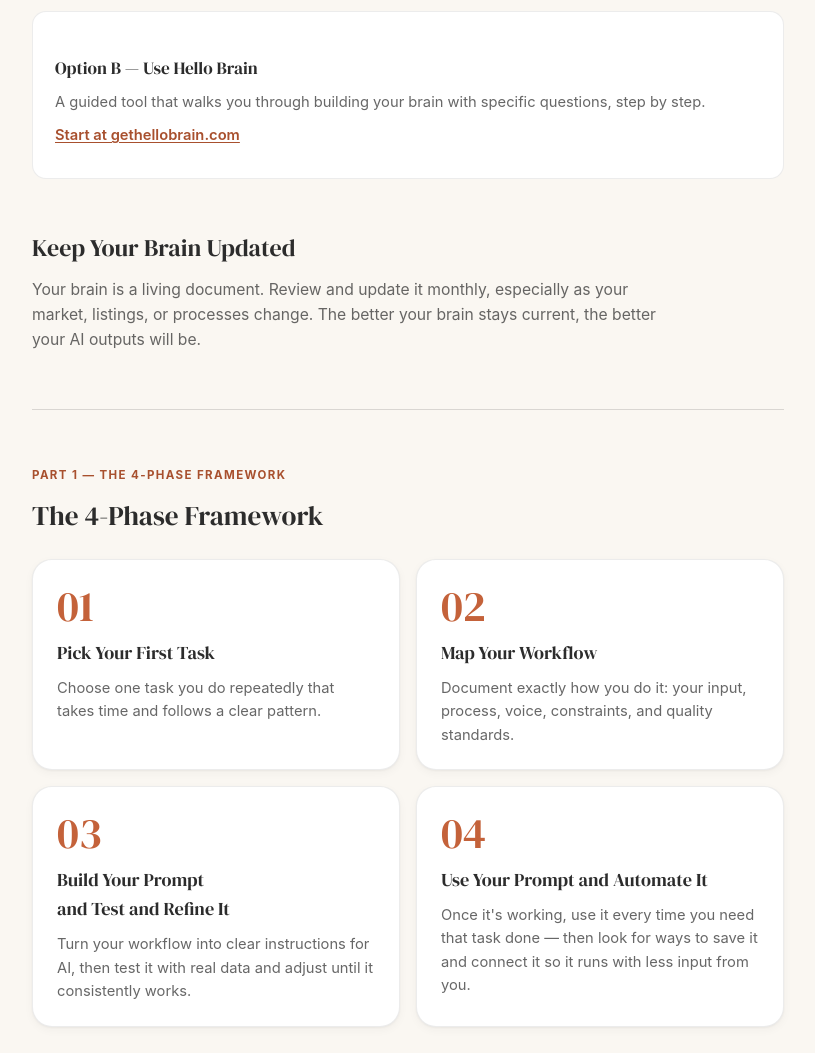
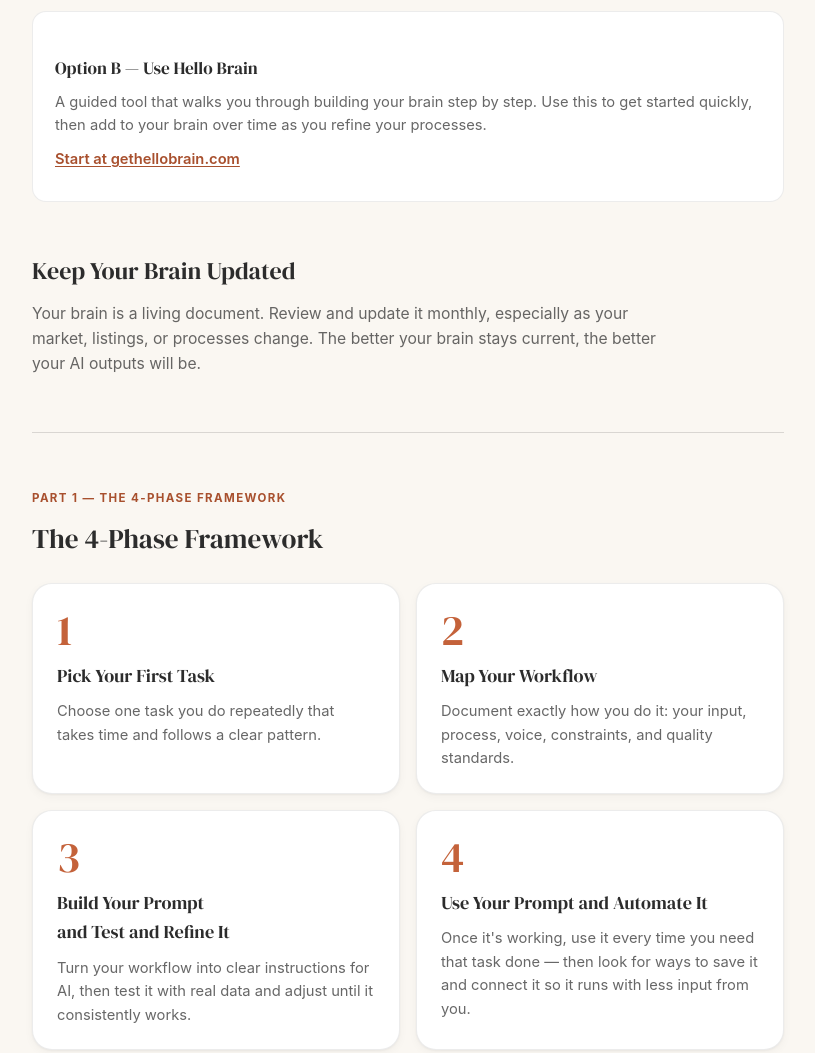
Before and after one commit to feaths/real-estate-ai-guide, a website: page public/index.html in a window 1280 px wide. Shown: the part 1384-2437 px from the top of the page, without its empty margins (232-1047 px from the left). Drawn offline with Linux system fonts and the light colour scheme.

Commit message:
Update numbering and expand Hello Brain! option description

```diff
--- a/public/index.html
+++ b/public/index.html
@@ -689,7 +689,7 @@
     </div>
     <div class="option-card">
       <h4>Option B — Use Hello Brain</h4>
-      <p class="option-body">A guided tool that walks you through building your brain with specific questions, step by step.</p>
+      <p class="option-body">A guided tool that walks you through building your brain step by step. Use this to get started quickly, then add to your brain over time as you refine your processes.</p>
       <p class="option-body"><a class="external-link" href="https://www.gethellobrain.com/" target="_blank" rel="noopener noreferrer">Start at gethellobrain.com</a></p>
     </div>
   </div>
@@ -704,22 +704,22 @@
   <h2 class="part-heading">The 4-Phase Framework</h2>
   <div class="phase-grid">
     <div class="phase-card">
-      <div class="phase-num">01</div>
+      <div class="phase-num">1</div>
       <h3>Pick Your First Task</h3>
       <p>Choose one task you do repeatedly that takes time and follows a clear pattern.</p>
     </div>
     <div class="phase-card">
-      <div class="phase-num">02</div>
+      <div class="phase-num">2</div>
       <h3>Map Your Workflow</h3>
       <p>Document exactly how you do it: your input, process, voice, constraints, and quality standards.</p>
     </div>
     <div class="phase-card">
-      <div class="phase-num">03</div>
+      <div class="phase-num">3</div>
       <h3>Build Your Prompt and Test and Refine It</h3>
       <p>Turn your workflow into clear instructions for AI, then test it with real data and adjust until it consistently works.</p>
     </div>
     <div class="phase-card">
-      <div class="phase-num">04</div>
+      <div class="phase-num">4</div>
       <h3>Use Your Prompt and Automate It</h3>
       <p>Once it's working, use it every time you need that task done — then look for ways to save it and connect it so it runs with less input from you.</p>
     </div>
@@ -1230,7 +1230,7 @@ DATA.forEach((fn, idx) => {
   toggle.setAttribute("aria-expanded", "false");
   toggle.setAttribute("aria-controls", panelId);
   toggle.innerHTML = `
-    <span class="fn-idx">${String(idx + 1).padStart(2, "0")}</span>
+    <span class="fn-idx">${idx + 1}</span>
     <span class="fn-heading"><h3></h3><p></p></span>
     ${chevronSVG}
   `;
```
